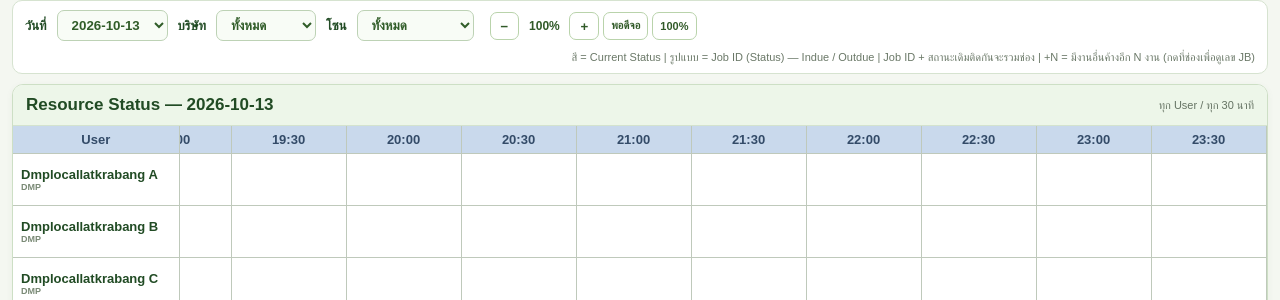
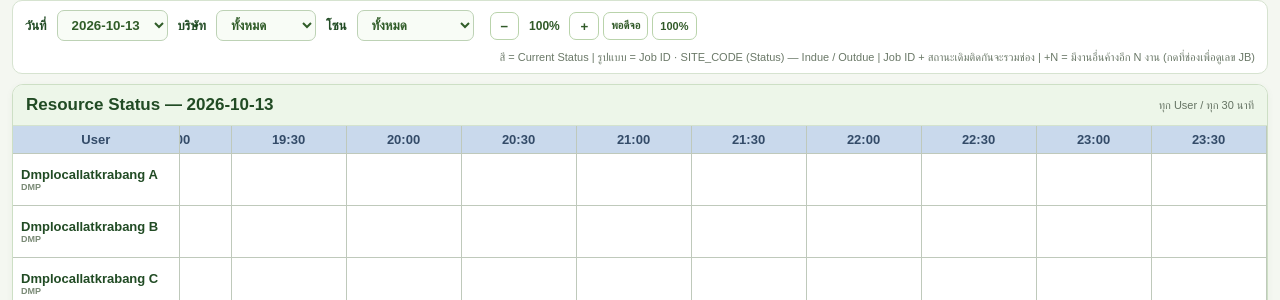
Before and after one commit to parinyko/osp-dashboard2, a Flask app: page /resource_monitor in a window 1280 px wide. Shown: the part 142-442 px from the top of the page. Run offline with Flask 3, Linux system fonts and the light colour scheme.

Commit message:
Resource Monitor: show each job's site code (taken from the Job Title)

```diff
--- a/app.py
+++ b/app.py
@@ -329,6 +329,18 @@ def status_rank(status):
     low = clean_text(status).lower()
     return max((r for k, r in STATUS_RANK if k in low), default=0)
 
+# The JobMonitor export has no SITE_CODE column, but every Job Title starts with it:
+# "[Important] PADUM-[1605]SitePriority=..." -> PADUM (matches SITE_CODE of the
+# "Data Job done" export for 99.6% of jobs; the rest carry a sub-site suffix like LWSWB_RM).
+TITLE_TAGS_RE = re.compile(r"^(\s*\[[^\]]*\]\s*)+")
+SITE_CODE_RE = re.compile(r"[A-Za-z0-9_./]{2,40}")
+
+def site_code_from_title(title):
+    t = TITLE_TAGS_RE.sub("", clean_text(title))
+    if "-" not in t: return ""
+    code = t.split("-", 1)[0].strip()
+    return code if SITE_CODE_RE.fullmatch(code) else ""
+
 # Resource Monitor company filter: zone -> company.
 ZONE_COMPANY = {"DMP": "DMP", "Origin": "Origin"}
 
@@ -344,16 +356,17 @@ def save_resource_snapshot():
         user=t["user"]
         jobs = df[df["Assign to"].fillna("").astype(str).str.strip().str.casefold()==user.casefold()] if "Assign to" in df else df.iloc[0:0]
         job_list = [{"job_id":clean_text(j.get("Job ID",j.get("JobID",""))),"status":clean_text(j.get("Status","")),
-                     "priority":clean_text(j.get("Priority","")),"create_time":clean_text(j.get("Create Time",""))}
+                     "priority":clean_text(j.get("Priority","")),"create_time":clean_text(j.get("Create Time","")),
+                     "site":site_code_from_title(j.get("Job Title",""))}
                     for j in jobs.to_dict("records")]
         # Each cell used to show the first job with every job's status joined ("Accepted, On-Site"),
         # so the status often belonged to another job. Show the team's current job with its own status.
         main = max(job_list, key=lambda j: status_rank(j["status"])) if job_list else {}
         rows.append({"zone":t["zone"],"user":user,"status":main.get("status",""),"job_id":main.get("job_id",""),
-                     "priority":main.get("priority",""),"create_time":main.get("create_time",""),
+                     "priority":main.get("priority",""),"create_time":main.get("create_time",""),"site":main.get("site",""),
                      "due_status":resource_due_status(main.get("priority",""),main.get("create_time",""),stamp),
                      "job_count":len(job_list),
-                     "others":[{"job_id":j["job_id"],"status":j["status"]} for j in job_list if j is not main]})
+                     "others":[{"job_id":j["job_id"],"status":j["status"],"site":j["site"]} for j in job_list if j is not main]})
     rec={"date":stamp.strftime("%Y-%m-%d"),"time":stamp.strftime("%H:%M"),"timestamp":stamp.isoformat(),"rows":rows}
     RESOURCE_HISTORY.append(rec)
     RESOURCE_HISTORY=RESOURCE_HISTORY[-RESOURCE_MONITOR_MAX_RECORDS:]
@@ -844,7 +857,7 @@ def resource_monitor():
     for rec in day_records:
         for row in rec.get("rows",[]):
             if row.get("user") in matrix:
-                cell={k:clean_text(row.get(k,"")) for k in ("job_id","status","priority","create_time","due_status")}
+                cell={k:clean_text(row.get(k,"")) for k in ("job_id","status","priority","create_time","due_status","site")}
                 cell["other_jobs"]=[o for o in (row.get("others") or []) if isinstance(o,dict)]
                 cell["others"]=max(int(row.get("job_count") or 0)-1,len(cell["other_jobs"]),0)
                 matrix[row["user"]][rec.get("time","")]=cell
@@ -864,7 +877,7 @@ def resource_monitor():
                     if clean_text(nxt.get("job_id",""))!=jid or clean_text(nxt.get("status",""))!=st: break
                     span+=1
             last=cell_at(u["user"],slots[pos+span-1])   # latest snapshot of the span: Indue may have become Outdue
-            cells.append({"job_id":jid,"status":st,"priority":clean_text(cur.get("priority","")),
+            cells.append({"job_id":jid,"status":st,"priority":clean_text(cur.get("priority","")),"site":clean_text(cur.get("site","") or last.get("site","")),
                 "create_time":clean_text(cur.get("create_time","")),"due_status":clean_text(last.get("due_status","")),
                 "others":last.get("others",0) if jid else 0,"other_jobs":last.get("other_jobs",[]) if jid else [],
                 "span":span,"time":slots[pos]})
--- a/templates/resource_monitor.html
+++ b/templates/resource_monitor.html
@@ -244,6 +244,15 @@ thead th {
   vertical-align: middle;
 }
 
+.site-code {
+  display: block;
+  margin-top: 2px;
+  font-size: 10px;
+  font-weight: 900;
+  letter-spacing: 0.02em;
+  opacity: 0.85;
+}
+
 .user-zone {
   display: block;
   font-size: 9px;
@@ -298,6 +307,12 @@ td[data-others] {
 
 .jobs-pop .jp-row.main {
   border-top: 0;
+}
+
+.jobs-pop .jp-site {
+  flex: 1;
+  color: #315d29;
+  font-weight: 900;
 }
 
 .jobs-pop .jp-st {
@@ -640,7 +655,7 @@ tr.row-hidden {
 
       สี = Current Status |
 
-      รูปแบบ = Job ID (Status) — Indue / Outdue |
+      รูปแบบ = Job ID · SITE_CODE (Status) — Indue / Outdue |
 
       Job ID + สถานะเดิมติดกันจะรวมช่อง | +N = มีงานอื่นค้างอีก N งาน (กดที่ช่องเพื่อดูเลข JB)
 
@@ -755,8 +770,8 @@ tr.row-hidden {
                 {% endif %}"
 
                 colspan="{{ cell.span }}"
-                {% if jid %}title="{{ cell.time }} · {{ jid }} ({{ st or '-' }}){% if cell.priority %} · {{ cell.priority }}{% endif %}{% for o in cell.other_jobs %}&#10;+ {{ o.job_id }} ({{ o.status or '-' }}){% endfor %}{% if cell.others and not cell.other_jobs %} · มีงานอื่นอีก {{ cell.others }} งาน{% endif %}"{% endif %}
-                {% if cell.other_jobs %}data-main='{{ {"job_id": jid, "status": st, "time": cell.time}|tojson }}' data-others='{{ cell.other_jobs|tojson }}' onclick="showJobs(this, event)"{% endif %}
+                {% if jid %}title="{{ cell.time }} · {{ jid }}{% if cell.site %} [{{ cell.site }}]{% endif %} ({{ st or '-' }}){% if cell.priority %} · {{ cell.priority }}{% endif %}{% for o in cell.other_jobs %}&#10;+ {{ o.job_id }}{% if o.site %} [{{ o.site }}]{% endif %} ({{ o.status or '-' }}){% endfor %}{% if cell.others and not cell.other_jobs %} · มีงานอื่นอีก {{ cell.others }} งาน{% endif %}"{% endif %}
+                {% if cell.other_jobs %}data-main='{{ {"job_id": jid, "status": st, "time": cell.time, "site": cell.site}|tojson }}' data-others='{{ cell.other_jobs|tojson }}' onclick="showJobs(this, event)"{% endif %}
 
               >
 
@@ -767,6 +782,7 @@ tr.row-hidden {
                   <span class="job-id">
                     {{ jid }}
                   </span>
+                  {% if cell.site %}<span class="site-code">{{ cell.site }}</span>{% endif %}
 
 
                   <!-- STATUS -->
@@ -942,7 +958,7 @@ function showJobs(td, e) {
   const main = JSON.parse(td.dataset.main || '{}');
   const others = JSON.parse(td.dataset.others || '[]');
   const esc = (v) => String(v || '-').replace(/[&<>"']/g, c => ({'&':'&amp;','<':'&lt;','>':'&gt;','"':'&quot;',"'":'&#39;'}[c]));
-  const row = (j, cls) => '<div class="jp-row ' + cls + '"><span>' + esc(j.job_id) + '</span><span class="jp-st">' + esc(j.status) + '</span></div>';
+  const row = (j, cls) => '<div class="jp-row ' + cls + '"><span>' + esc(j.job_id) + '</span><span class="jp-site">' + (j.site ? esc(j.site) : '') + '</span><span class="jp-st">' + esc(j.status) + '</span></div>';
   pop.innerHTML = '<b>' + (others.length + 1) + ' งานของทีมนี้ · ' + esc(main.time) + '</b>' + row(main, 'main') + others.map(o => row(o, '')).join('');
   pop.style.display = 'block';
   const r = pop.getBoundingClientRect();
```
